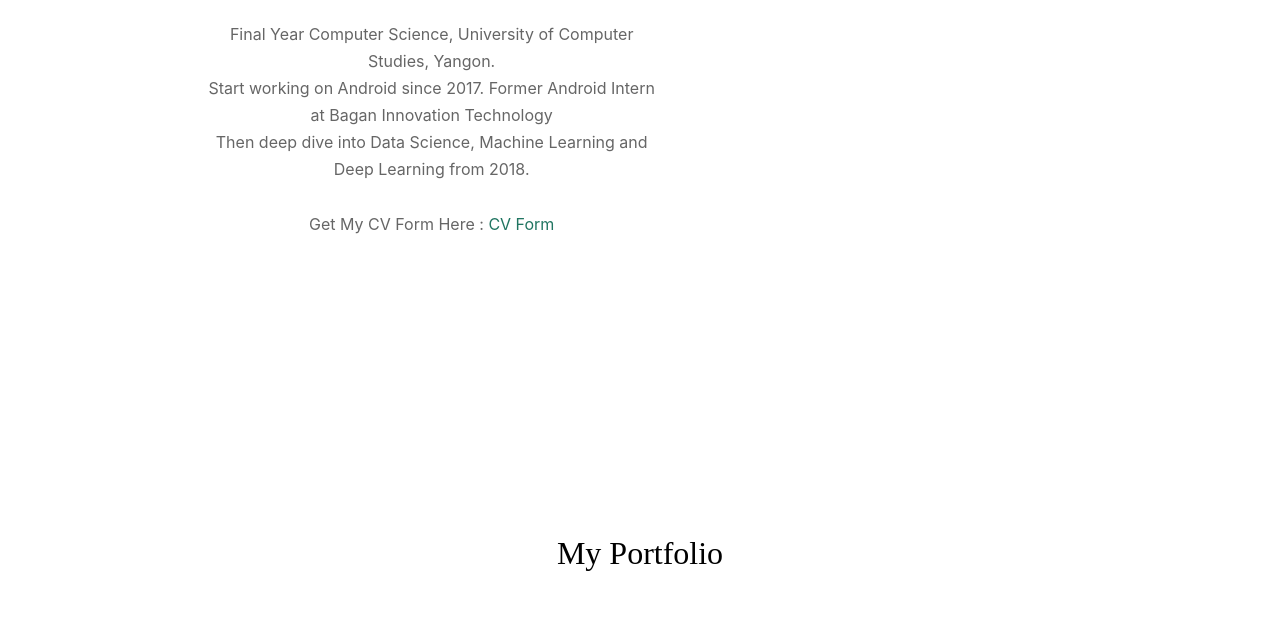
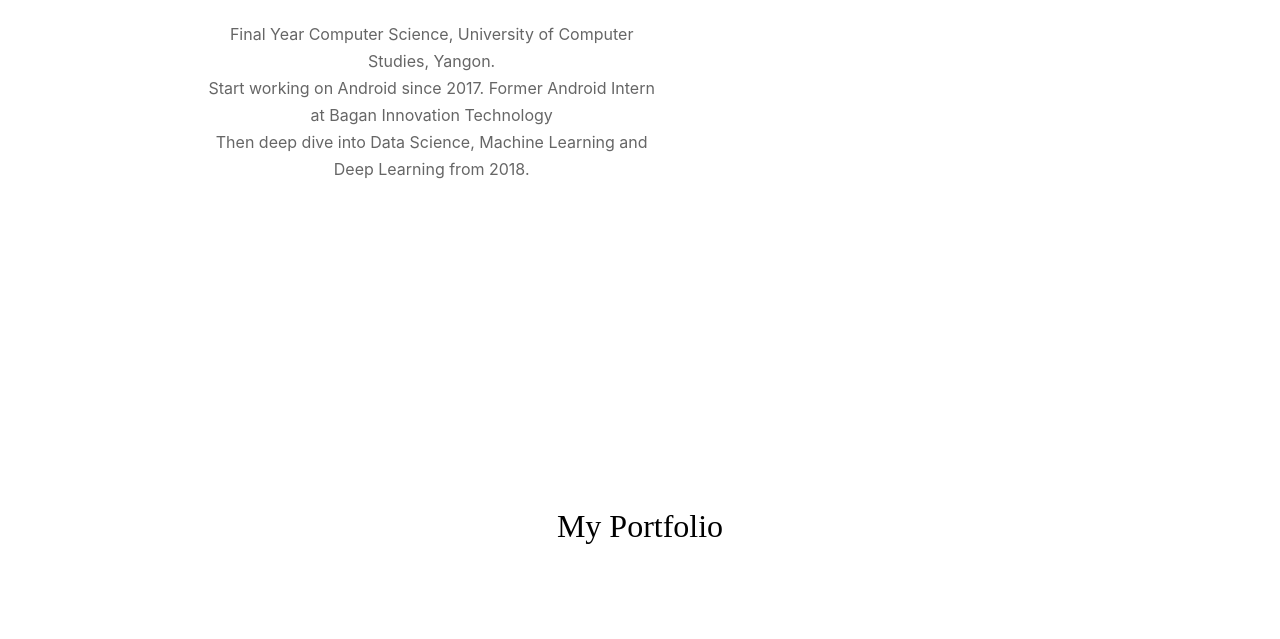
Before and after one commit to MinThuraZaw/minthurazaw.github.io, a plain HTML site: page index.html in a window 1280 px wide. Shown: the part 2317-2956 px from the top of the page. Drawn offline with Linux system fonts and the light colour scheme; files whose address does not match are found by name; a web font is replaced by a local one.

```diff
--- a/index.html
+++ b/index.html
@@ -223,7 +223,7 @@
                       <br>
 
                       <h2 class="mb-4">Min Thura Zaw</h2>
-                      <p class="mb-4">Final Year Computer Science, University of Computer Studies, Yangon.<br>Start working on Android since 2017. Former Android Intern at Bagan Innovation Technology <br>Then deep dive into Data Science, Machine Learning and Deep Learning from 2018. <br><br>Get My CV Form Here : <a href="https://drive.google.com/open?id=1S1hI7DuhLt2IIFyhSOHKnBM4-dixaCgb" target="_blank">CV Form</a></p>
+                      <p class="mb-4">Final Year Computer Science, University of Computer Studies, Yangon.<br>Start working on Android since 2017. Former Android Intern at Bagan Innovation Technology <br>Then deep dive into Data Science, Machine Learning and Deep Learning from 2018. <br><br></p>
                     </div>
                   </div>
                 </div>
```
Also changed, not shown: images/thura.png, 2 other files.
